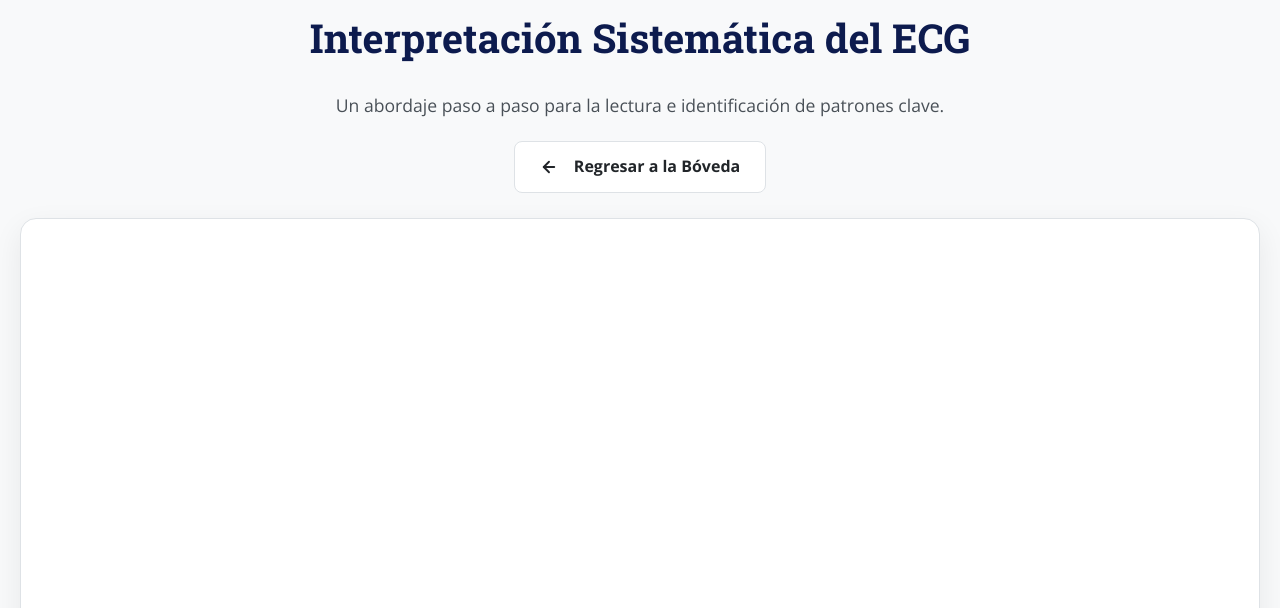
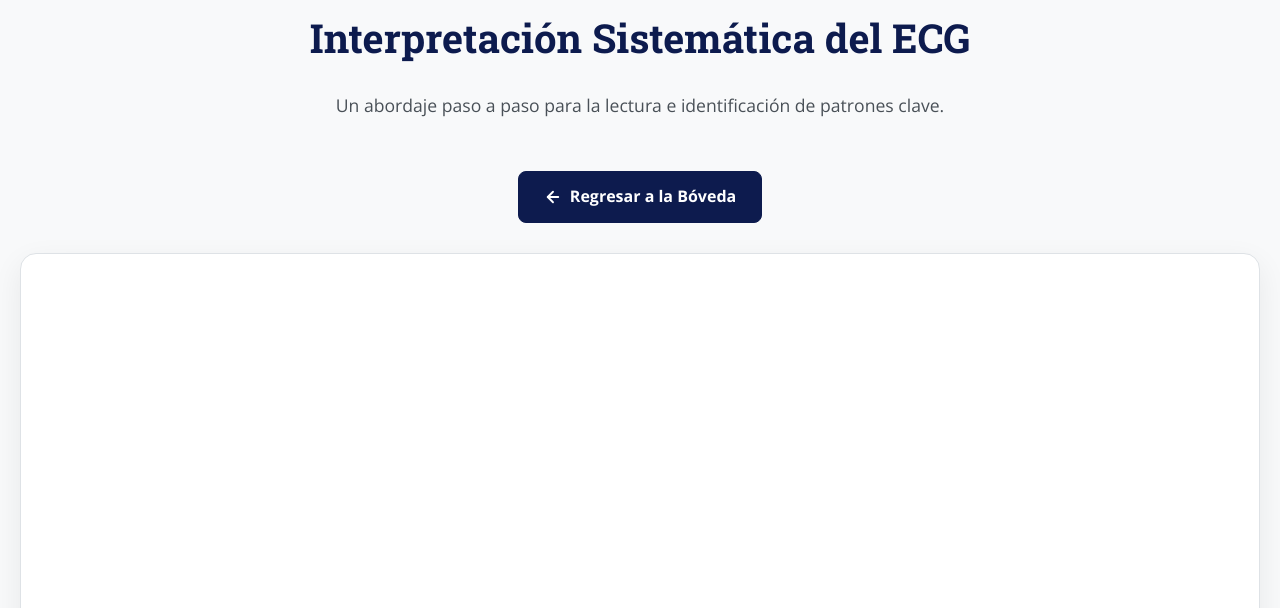
Before and after one commit to enarmaps/ENARMaps-itinerarios, a plain HTML site: page modulos/mapa/EKG/index.html in a window 1280 px wide. Shown: the part 192-800 px from the top of the page. Drawn offline with nearby package versions, Linux system fonts and the light colour scheme.

Commit message:
Update index.html

```diff
--- a/modulos/mapa/EKG/index.html
+++ b/modulos/mapa/EKG/index.html
@@ -20,12 +20,15 @@
 
     <h1>Interpretación Sistemática del ECG</h1>
     <p class="description">Un abordaje paso a paso para la lectura e identificación de patrones clave.</p>
-    <div style="margin-bottom: 25px; text-align: center;">
-      <a href="/webapp/boveda.html" class="ui-button button-secondary" style="min-width: 250px;">
-          <svg xmlns="http://www.w3.org/2000/svg" width="18" height="18" viewBox="0 0 24 24" fill="none" stroke="currentColor" stroke-width="2.5" stroke-linecap="round" stroke-linejoin="round" style="vertical-align: middle; margin-right: 8px;"><line x1="19" y1="12" x2="5" y2="12"></line><polyline points="12 19 5 12 12 5"></polyline></svg>
-          Regresar a la Bóveda
-      </a>
-  </div>
+    <div class="map-header-actions">
+        <a href="/webapp/boveda.html" class="ui-button button-primary">
+            <svg xmlns="http://www.w3.org/2000/svg" width="18" height="18" viewBox="0 0 24 24" fill="none" stroke="currentColor" stroke-width="2.5" stroke-linecap="round" stroke-linejoin="round">
+                <line x1="19" y1="12" x2="5" y2="12"></line>
+                <polyline points="12 19 5 12 12 5"></polyline>
+            </svg>
+            Regresar a la Bóveda
+        </a>
+    </div>
     <div id="mindmap-container">
         <svg id="markmap-svg" class="markmap"></svg>
     </div>
```
